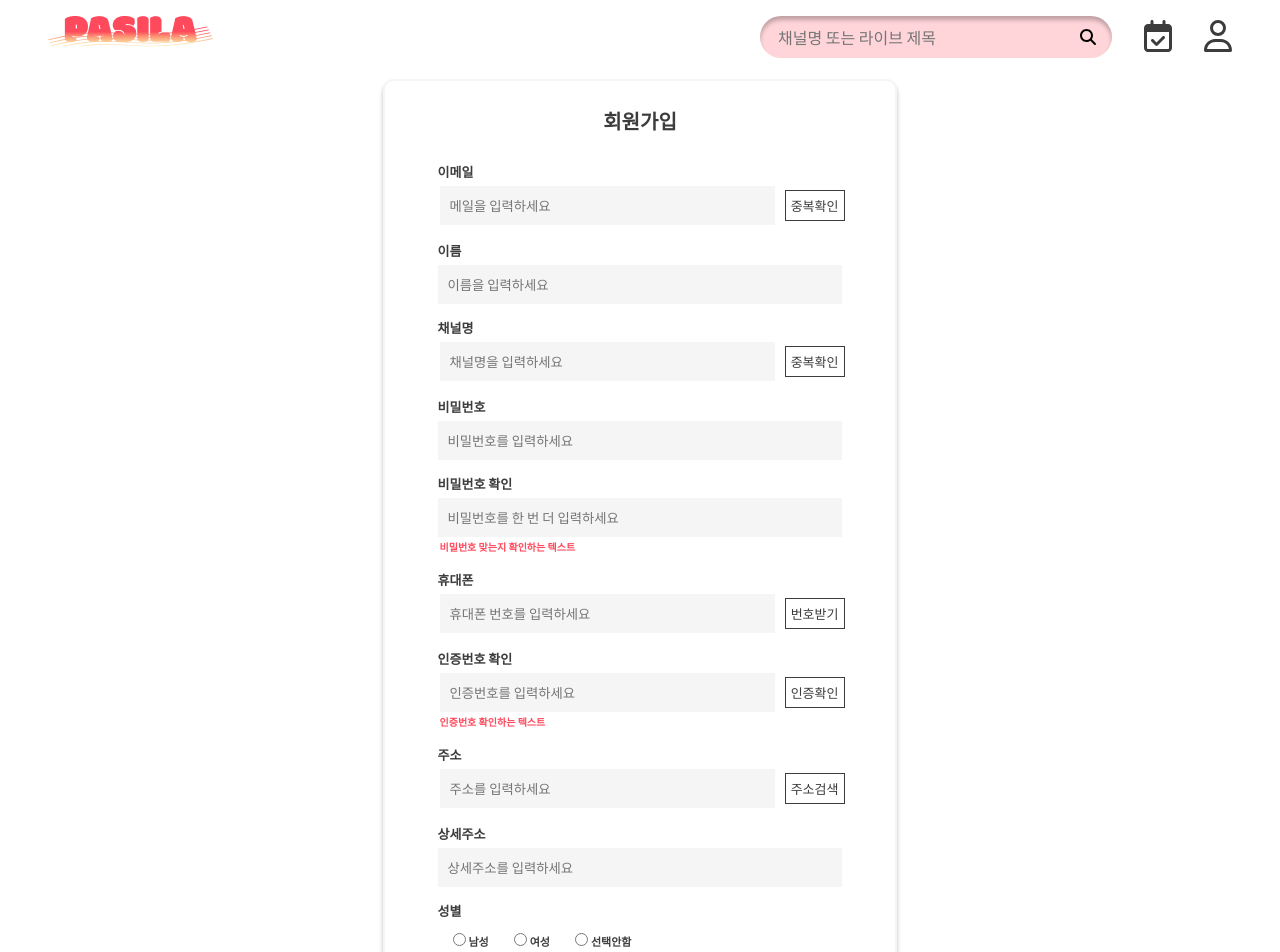
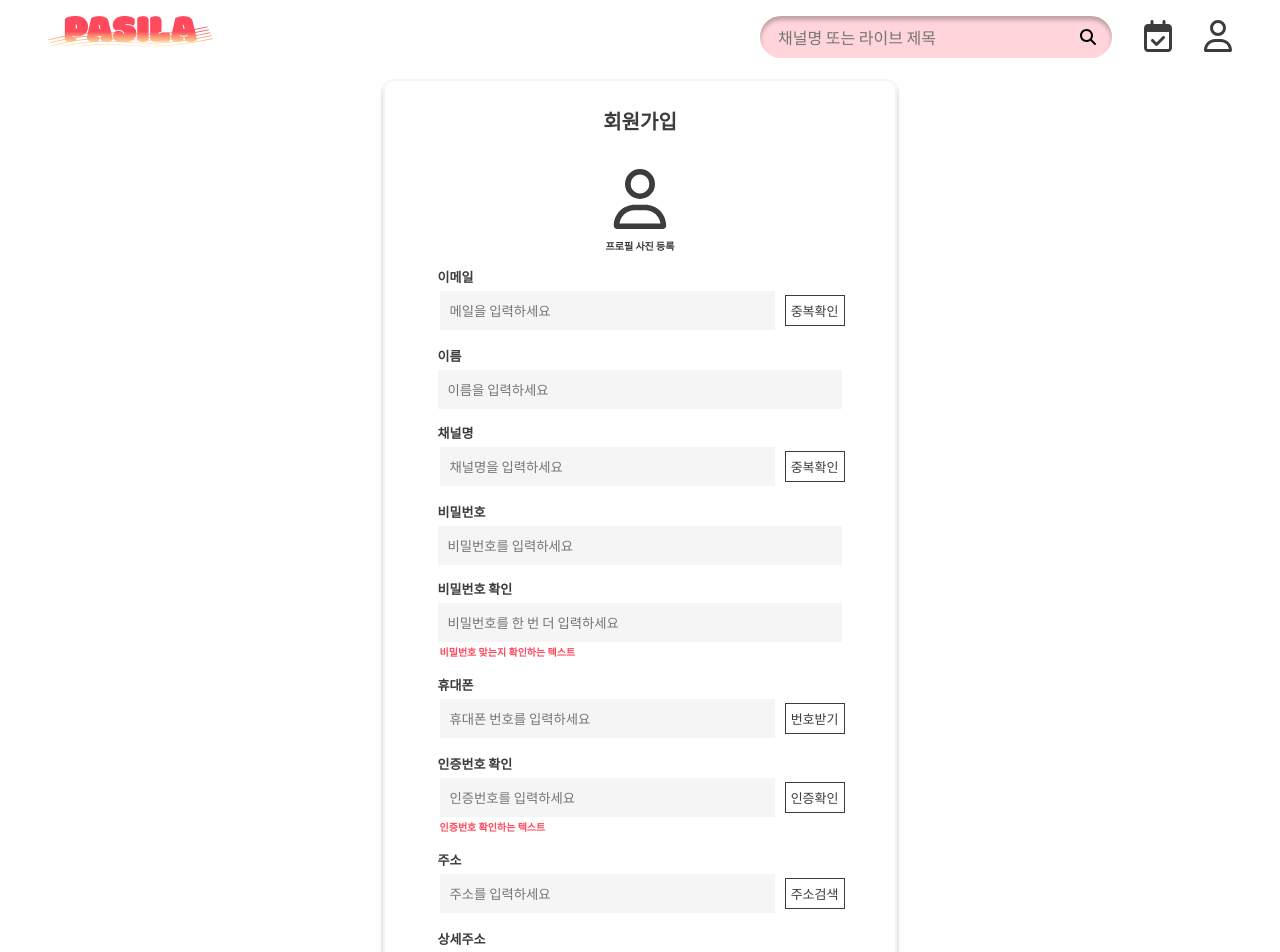
Before and after one commit to youkyoungJung/Pasila, a Vue app in the folder frontend/: page /join in a window 1280 px wide. Shown: the top 952 px of the page. Built offline with nearby package versions, Linux system fonts and the light colour scheme.

Commit message:
feat:[#S10P12A402-33] 회원가입 페이지 프로필사진 구현

```diff
--- a/frontend/src/views/JoinView.vue
+++ b/frontend/src/views/JoinView.vue
@@ -1,48 +1,59 @@
 <template>
     <div class="container">
         <div class="header">회원가입</div>
-        <!-- 프로필 사진 추가 필요-->
         <div class="content">
+            <section class="profile">
+                <div>
+                    <div v-if="user.profile != ''">
+                        <img :src="user.profile" id="profileImg" class="profile-img">
+                    </div>
+                    <div v-else="user.profile === ''">
+                        <font-awesome-icon icon="fa-regular fa-user" class="profile-img" />
+                    </div>
+                </div>
+                <label for="file">프로필 사진 등록</label>
+                <input type="file" id="file" @change="uploadImg" accept="image/*" class="profile-choose" />
+            </section>
             <section class="short-type">
-                <div class="label">이메일</div>
+                <label for="email">이메일</label>
                 <div class="input-area">
-                    <input type="email" placeholder="메일을 입력하세요" class="short-input">
+                    <input type="email" id="email" v-model="user.email" placeholder="메일을 입력하세요" class="short-input">
                     <input type="submit" value="중복확인" class="input-btn">
                 </div>
             </section>
             <section class="long-type">
-                <div class="label">이름</div>
-                <input type="text" placeholder="이름을 입력하세요" class="long-input">
+                <label for="name">이름</label>
+                <input type="text" id="name" v-model="user.name" placeholder="이름을 입력하세요" class="long-input">
             </section>
             <section class="short-type">
-                <div class="label">채널명</div>
+                <label for="channelName">채널명</label>
                 <div class="input-area">
-                    <input type="text" placeholder="채널명을 입력하세요" class="short-input">
+                    <input type="text" id="channelName" v-model="user.channelName" placeholder="채널명을 입력하세요" class="short-input">
                     <input type="submit" value="중복확인" class="input-btn">
                 </div>
             </section>
             <section class="long-type">
-                <div class="label">비밀번호</div>
-                <input type="password" placeholder="비밀번호를 입력하세요" class="long-input">
+                <label for="password">비밀번호</label>
+                <input type="password" id="password" v-model="user.password" placeholder="비밀번호를 입력하세요" class="long-input">
             </section>
             <section class="long-type">
-                <div class="label">비밀번호 확인</div>
-                <input type="password" placeholder="비밀번호를 한 번 더 입력하세요" class="long-input">
+                <label for="passwordCheck">비밀번호 확인</label>
+                <input type="password" id="passwordCheck" placeholder="비밀번호를 한 번 더 입력하세요" class="long-input">
                 <div style="margin: 2px; color: #ff495c; font-size: 10px;">
                     비밀번호 맞는지 확인하는 텍스트
                 </div>
             </section>
             <section class="short-type">
-                <div class="label">휴대폰</div>
+                <label for="phoneNumber">휴대폰</label>
                 <div class="input-area">
-                    <input id="phone-number" type="number" placeholder="휴대폰 번호를 입력하세요" class="short-input">
+                    <input id="phoneNumber" type="number" v-model="user.phone" placeholder="휴대폰 번호를 입력하세요" class="short-input">
                     <input type="submit" value="번호받기" class="input-btn">
                 </div>
             </section>
             <section class="short-type">
-                <div class="label">인증번호 확인</div>
+                <label for="phoneCheck">인증번호 확인</label>
                 <div class="input-area">
-                    <input id="phone-number-check" type="number" placeholder="인증번호를 입력하세요" class="short-input">
+                    <input id="phoneCheck" type="number" placeholder="인증번호를 입력하세요" class="short-input">
                     <input type="submit" value="인증확인" class="input-btn">
                 </div>
                 <div style="margin: 2px; color: #ff495c; font-size: 10px;" >
@@ -50,29 +61,29 @@
                 </div>
             </section>
             <section class="short-type">
-                <div class="label">주소</div>
+                <label for="address">주소</label>
                 <div class="input-area">
-                    <input type="text" placeholder="주소를 입력하세요" class="short-input">
+                    <input type="text" id="address" v-model="user.address" placeholder="주소를 입력하세요" class="short-input">
                     <input type="submit" value="주소검색" class="input-btn">
                 </div>
             </section>
             <section class="long-type">
-                <div class="label">상세주소</div>
-                <input type="text" placeholder="상세주소를 입력하세요" class="long-input">
+                <label for="detailAddress">상세주소</label>
+                <input type="text" id="detailAddress" v-model="user.detailAddress" placeholder="상세주소를 입력하세요" class="long-input">
             </section>
             <section class="long-type">
                 <form>
-                    <div class="label">성별</div>
-                    <div class="radio">
-                        <label><input type="radio" name="성별" value="남성">남성</label>
-                        <label><input type="radio" name="성별" value="여성">여성</label>
-                        <label><input type="radio" name="성별" value="선택안함">선택안함</label>
+                    <label for="gender">성별</label>
+                    <div class="radio" id="gender">
+                        <label><input type="radio" name="성별" value="남성" v-model="user.gender">남성</label>
+                        <label><input type="radio" name="성별" value="여성" v-model="user.gender">여성</label>
+                        <label><input type="radio" name="성별" value="선택안함" v-model="user.gender">선택안함</label>
                     </div>
                 </form>
             </section>
             <section class="long-type">
-                <div class="label">생년월일</div>
-                <input type="date" class="long-input">
+                <label for="birth">생년월일</label>
+                <input type="date" id="birth" v-model="user.birth" class="long-input">
             </section>
             <button @click="join" class="join">회원가입</button>
         </div>
@@ -80,10 +91,40 @@
 </template>
 
 <script setup>
+import router from '@/router';
 import { ref } from 'vue';
 
+const user = ref({
+    profile: '',
+    email: '',
+    name: '',
+    channelName: '',
+    password: '',
+    phone: '',
+    address: '',
+    detailAddress: '',
+    gender: '',
+    birth: '',
+});
+
+const uploadImg = () => {
+    const reader = new FileReader();
+    reader.onload = function(e) {
+        user.value.profile = e.target.result;
+    }
+    reader.readAsDataURL(file.files[0]);
+    console.log(user.value);
+}
+
+
+
 const join = () => {
-    console.log("회원가입 후 메인페이지 가쟈");
+    //user.value 백에 넘겨주고 메인페이지 가야함
+    if (user.value.birth != '') {
+        user.value.birth += ' 00:00:00';
+    }
+    console.log(user.value)
+    router.push("/");
 }
 
 </script>
@@ -106,10 +147,38 @@ const join = () => {
         @include flex-box($direction: column, $justify: none);
         @include font-factory(13px, bold);
 
+        .profile {
+            @include box(100%, 10%, white, 0, 2px, 5px);
+            @include flex-box($direction: column);
+
+            .profile-img {
+                @include box(60px, 60px, none, 50%, 2px, 5px);
+
+
+            }
+
+            label {
+                @include font-factory(10px, null);
+            }
+            .profile-choose {
+                @include font-factory(13px, null);
+                width: 0;
+                height: 0;
+                padding: 0;
+                overflow: hidden;
+                border: 0;
+                // text-align: flex-end;
+                // border: 1px solid $dark;
+                // background-color: white;
+                // margin-left: 10px;
+                // padding: 5px;
+            }
+
+        }
         .long-type {
             @include box(90%, 10%, null, 0, 2px, 5px);
 
-            .label {
+            label {
                 text-align: flex-start;
             }
 
```
